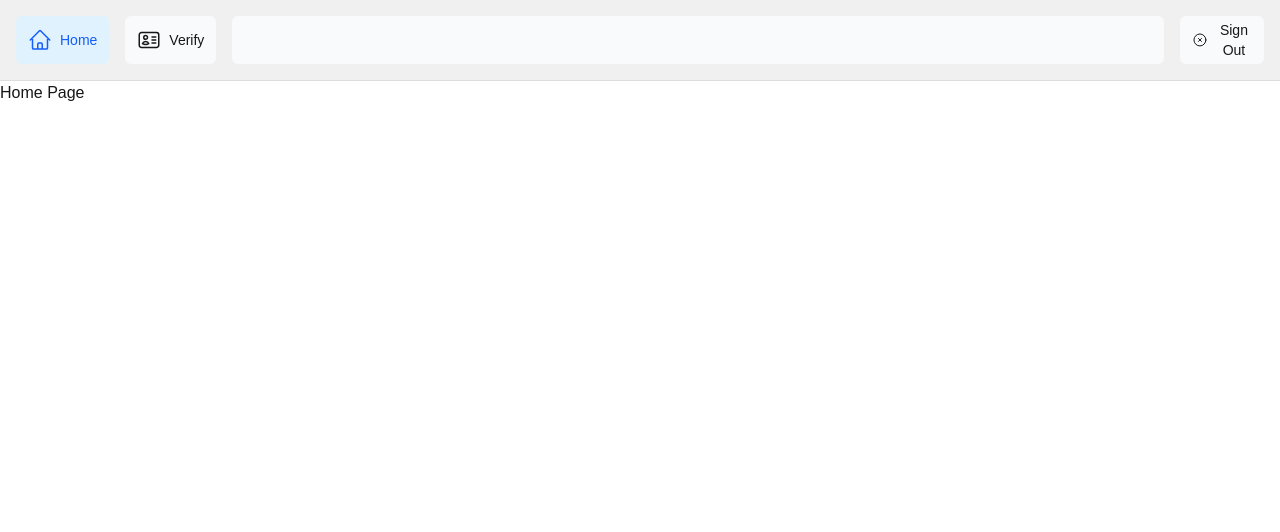
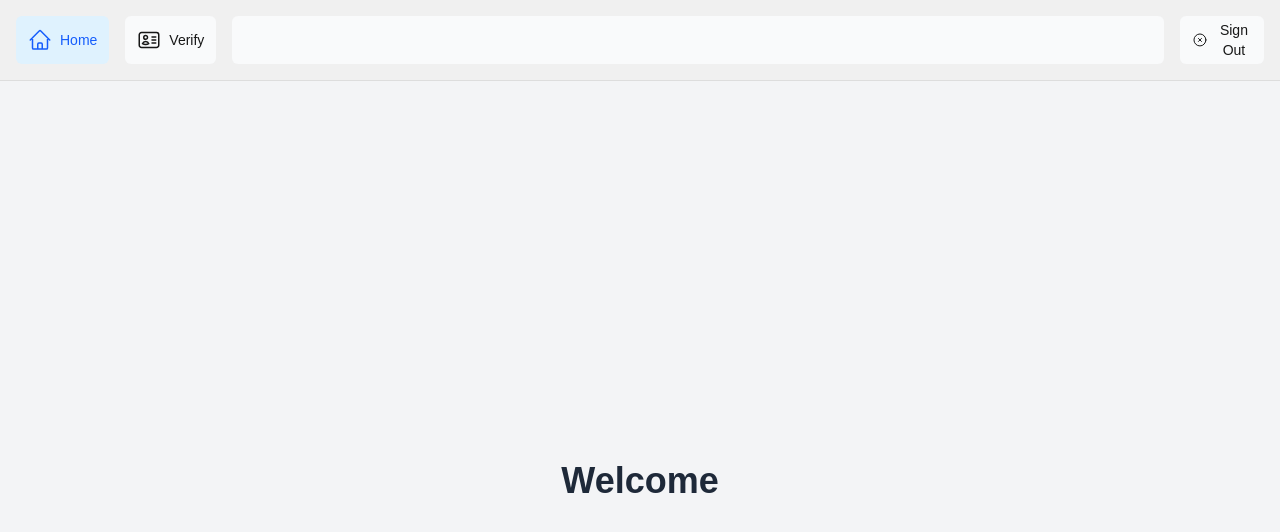
Before and after one commit to ubiquitous00/nextjs-login-page, a Next.js app: page /home in a window 1280 px wide. Shown: the top 532 px of the page. Built offline with nearby package versions, Linux system fonts and the light colour scheme.

Commit message:
Updating home page, and fixing verify form to only display map when loaded

```diff
--- a/app/home/page.tsx
+++ b/app/home/page.tsx
@@ -1,7 +1,7 @@
-import Image from "next/image";
-
 export default function Page() {
   return (
-    <div>Home Page</div>
+    <div className="flex items-center justify-center h-screen bg-gray-100">
+      <h1 className="text-4xl font-bold text-gray-800">Welcome</h1>
+    </div>
   );
 }
--- a/app/ui/verify/verify-form.tsx
+++ b/app/ui/verify/verify-form.tsx
@@ -214,8 +214,8 @@ export default function RegisterForm() {
         {isVerified && <p className="text-green-500">The postcode, suburb, and state input are valid.</p>}
       </form>
       {/* Map display */}
-      <div className="mt-6 w-full h-96">
-        {isLoaded && coordinates ? (
+      {isLoaded && coordinates ? (
+        <div className="mt-6 w-full h-96">
           <GoogleMap
             center={coordinates}
             zoom={14}
@@ -223,10 +223,11 @@ export default function RegisterForm() {
           >
             <Marker position={coordinates} />
           </GoogleMap>
-        ) : coordinates ? (
-          <p>Loading map...</p>
-        ) : null}
-      </div>
+        </div>
+      ) : coordinates ? (
+        <p>Loading map...</p>
+      ) : null}
+
     </>
   );
 }
```
